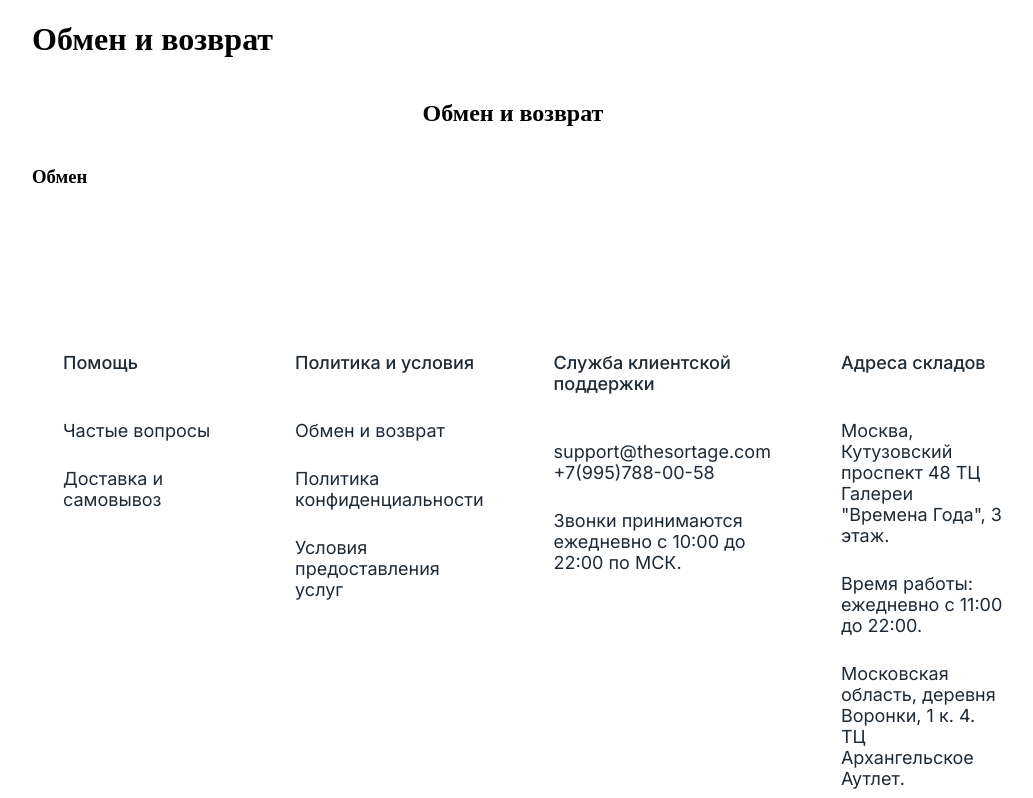
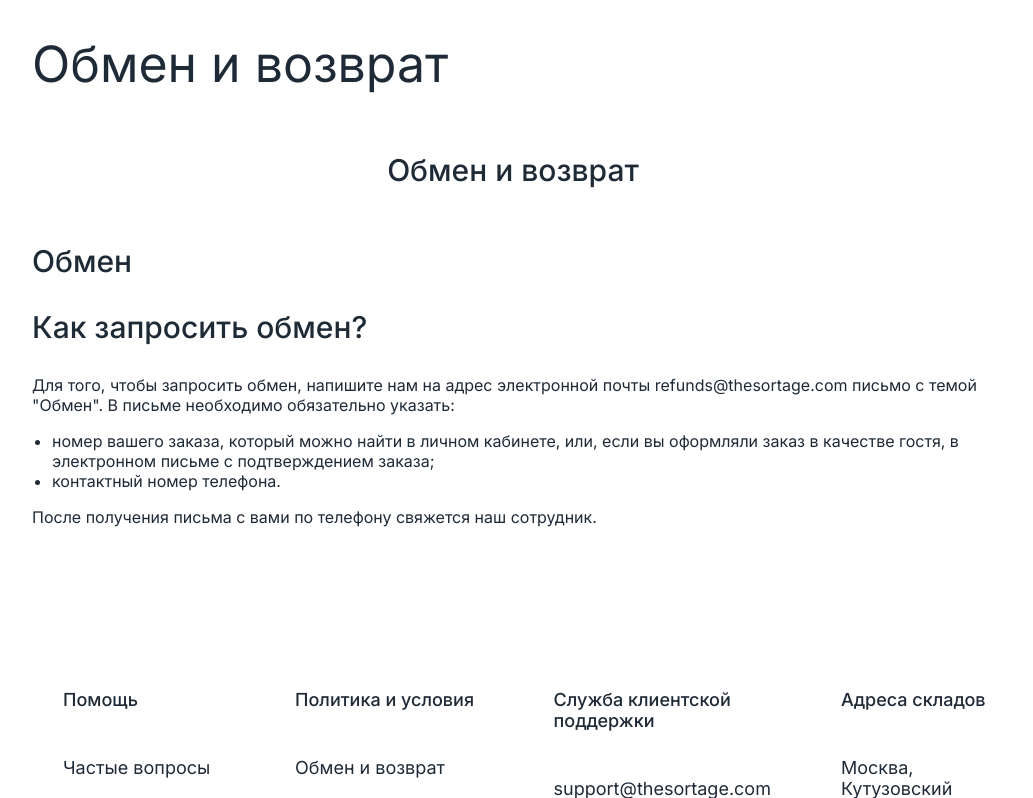
Before and after one commit to evdokimov-dens/poizon-project, a PHP site: page /exchange.php in a window 1280 px wide; the page is wider, and only the part inside the window is pictured. Shown: the part 97-895 px from the top of that part, without its empty margins (127-1160 px from the left). Run offline with PHP 8.4, Linux system fonts and the light colour scheme; some web fonts are replaced.

Commit message:
fix: live server

```diff
--- a/css/style.css
+++ b/css/style.css
@@ -871,3 +871,66 @@ html {
   display: flex;
   justify-content: center;
 }
+.exchange-title {
+  color: #1f2a37;
+  leading-trim: both;
+  text-edge: cap;
+  font-family: "Inter";
+  font-size: 50px;
+  font-style: normal;
+  font-weight: 400;
+  line-height: normal;
+}
+.exchange-block-title {
+  color: #1f2a37;
+  leading-trim: both;
+  text-edge: cap;
+  font-family: "Inter";
+  font-size: 30px;
+  font-style: normal;
+  font-weight: 500;
+  line-height: normal;
+}
+.exchange-title-mini {
+  color: #1f2a37;
+  leading-trim: both;
+  text-edge: cap;
+  font-family: "Inter";
+  font-size: 30px;
+  font-style: normal;
+  font-weight: 500;
+  line-height: normal;
+}
+.how-exchange-title {
+  color: #1f2a37;
+  leading-trim: both;
+  text-edge: cap;
+  font-family: "Inter";
+  font-size: 30px;
+  font-style: normal;
+  font-weight: 500;
+  line-height: normal;
+}
+.how-exchange-text {
+  color: #1f2a37;
+  leading-trim: both;
+  text-edge: cap;
+  font-family: "Inter";
+  font-size: 16px;
+  font-style: normal;
+  font-weight: 400;
+  line-height: normal;
+}
+.how-exchange-list {
+  margin-left: -20px;
+}
+.how-exchange-item {
+  color: var(--text, #1f2a37);
+  leading-trim: both;
+  text-edge: cap;
+  font-family: "Inter";
+  font-size: 16px;
+  font-style: normal;
+  font-weight: 400;
+  line-height: normal;
+}
--- a/exchange.php
+++ b/exchange.php
@@ -7,6 +7,15 @@
       <h2 class="exchange-block-title">Обмен и возврат</h2>
     </div>
     <h3 class="exchange-title-mini">Обмен</h3>
+    <h3 class="how-exchange-title">Как запросить обмен?</h3>
+    <p class="how-exchange-text">Для того, чтобы запросить обмен, напишите нам на адрес электронной почты refunds@thesortage.com письмо с
+темой "Обмен". В письме необходимо обязательно указать: </p>
+    <ul class="how-exchange-list">
+      <li class="how-exchange-item">номер вашего заказа, который можно найти в личном кабинете, или, если вы оформляли заказ в качестве гостя,
+      в электронном письме с подтверждением заказа;</li>
+      <li class="how-exchange-item">контактный номер телефона.</li>
+    </ul>
+    <p class="how-exchange-text">После получения письма с вами по телефону свяжется наш сотрудник.</p>
   </div>
 </section>
 
```
Also changed, not shown: 1 other file.
